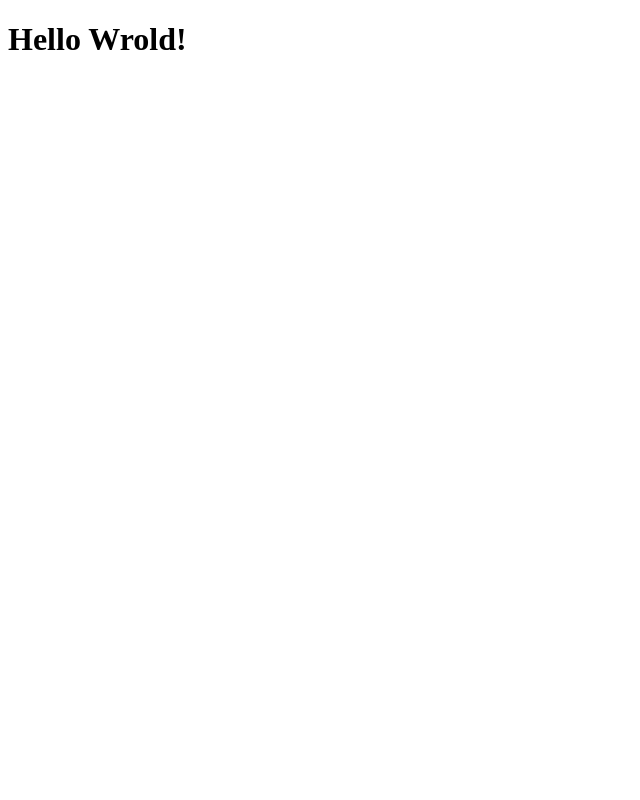
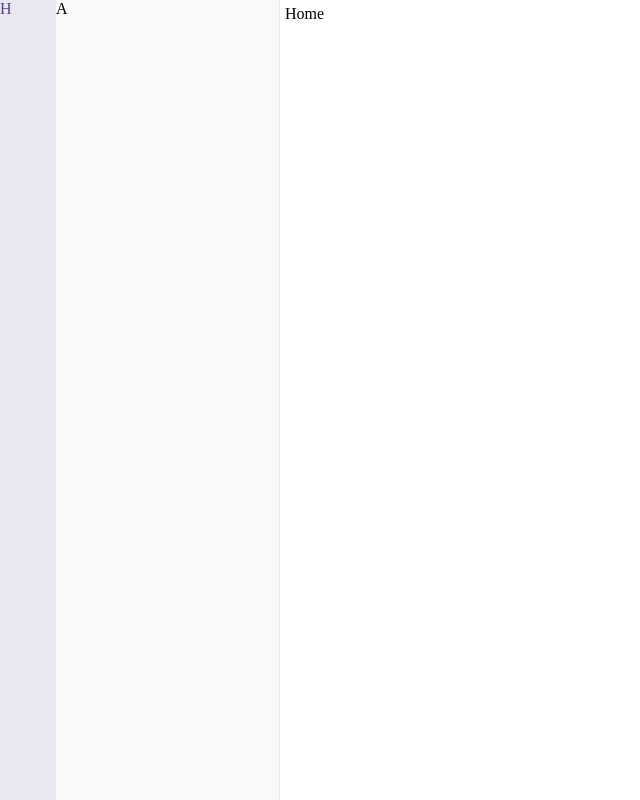
Before and after one commit to bruce1i/react-light-frame, a React (Vite) app: page /demo/home in a window 1280 px wide. Shown: the whole page, without its empty margins (0-640 px from the left). Built offline with nearby package versions, Linux system fonts and the light colour scheme.

Commit message:
base layout

```diff
--- /dev/null
+++ b/src/App.routes.tsx
@@ -0,0 +1,31 @@
+import { useRoutes, Navigate } from "react-router-dom";
+import type { RouteObject } from "react-router-dom";
+
+import Layout from "@/layout";
+
+const appRoutes: RouteObject[] = [
+  {
+    path: "/",
+    element: <Layout />,
+    children: [
+      { index: true, element: <Navigate to="demo" replace /> },
+      {
+        path: "demo",
+        children: [
+          { index: true, element: <Navigate to="home" replace /> },
+          { path: "home", element: "Home" },
+          { path: "about", element: "About" },
+        ],
+      },
+    ],
+  },
+  { path: "/login", element: "Login" },
+  { path: "/404", element: "404" },
+  { path: "*", element: <Navigate to="/404" replace /> },
+];
+
+function AppRoutes() {
+  return useRoutes(appRoutes);
+}
+
+export default AppRoutes;
--- /dev/null
+++ b/src/App.tsx
@@ -0,0 +1,26 @@
+import { BrowserRouter } from "react-router-dom";
+import { QueryClient, QueryClientProvider } from "@tanstack/react-query";
+
+import "./theme/index.css";
+
+import AppRoutes from "./App.routes";
+
+const queryClient = new QueryClient({
+  defaultOptions: {
+    queries: {
+      refetchOnWindowFocus: false,
+    },
+  },
+});
+
+function App() {
+  return (
+    <QueryClientProvider client={queryClient}>
+      <BrowserRouter>
+        <AppRoutes />
+      </BrowserRouter>
+    </QueryClientProvider>
+  );
+}
+
+export default App;
--- a/src/index.tsx
+++ b/src/index.tsx
@@ -1,4 +1,6 @@
 import { createRoot } from "react-dom/client";
 
+import App from "./App";
+
 const root = createRoot(document.getElementById("root"));
-root.render(<h1>Hello Wrold!</h1>);
+root.render(<App />);
--- /dev/null
+++ b/src/layout/index.module.scss
@@ -0,0 +1,29 @@
+.main {
+  // Layout(margin, padding, height, width, display, flex...) > Text > Appearance(color, border) > Ohter
+  height: 100vh;
+  display: flex;
+  align-items: stretch;
+
+  .header {
+    width: var(--rlf-header-width);
+    background-color: var(--rlf-header-bg-color);
+    color: var(--rlf-header-font-color);
+  }
+
+  .sidebar {
+    width: var(--rlf-sidebar-width);
+    flex-shrink: 0;
+    background-color: var(--rlf-section-bg-color);
+    border-right: solid 1px var(--rlf-section-border-color);
+    border-left: solid 1px var(--rlf-section-border-color);
+    overflow-x: hidden;
+    overflow-y: auto;
+  }
+
+  .body {
+    padding: 5px;
+    min-width: var(--rlf-body-min-width);
+    flex-grow: 1;
+    overflow: auto;
+  }
+}
--- /dev/null
+++ b/src/layout/index.tsx
@@ -0,0 +1,22 @@
+import { Outlet } from "react-router-dom";
+import { Helmet } from "react-helmet";
+
+import * as styles from "./index.module.scss";
+
+function Layout() {
+  return (
+    <div className={styles.main}>
+      <Helmet>
+        <title>Demo</title>
+      </Helmet>
+
+      <header className={styles.header}>H</header>
+      <aside className={styles.sidebar}>A</aside>
+      <div className={styles.body}>
+        <Outlet />
+      </div>
+    </div>
+  );
+}
+
+export default Layout;
--- /dev/null
+++ b/src/theme/color.css
@@ -0,0 +1,8 @@
+:root {
+  /* --rlf-header-bg-color: rgb(92, 64, 132); */
+  --rlf-header-bg-color: rgb(233, 232, 243);
+  /* --rlf-header-font-color: white; */
+  --rlf-header-font-color: rgb(92, 64, 132);
+  --rlf-section-bg-color: rgb(248, 250, 252);
+  --rlf-section-border-color: rgb(229, 231, 235);
+}
--- /dev/null
+++ b/src/theme/index.css
@@ -0,0 +1,9 @@
+/* css variables */
+@import "color.css";
+@import "layout.css";
+
+/* css reset */
+body {
+  margin: 0;
+  padding: 0;
+}
--- /dev/null
+++ b/src/theme/layout.css
@@ -0,0 +1,5 @@
+:root {
+  --rlf-header-width: 55px;
+  --rlf-sidebar-width: 223px;
+  --rlf-body-min-width: 900px;
+}
```
Also changed, not shown: package.json (+6 -1 lines), 1 other file (tests, documents, lock files or other folders).
